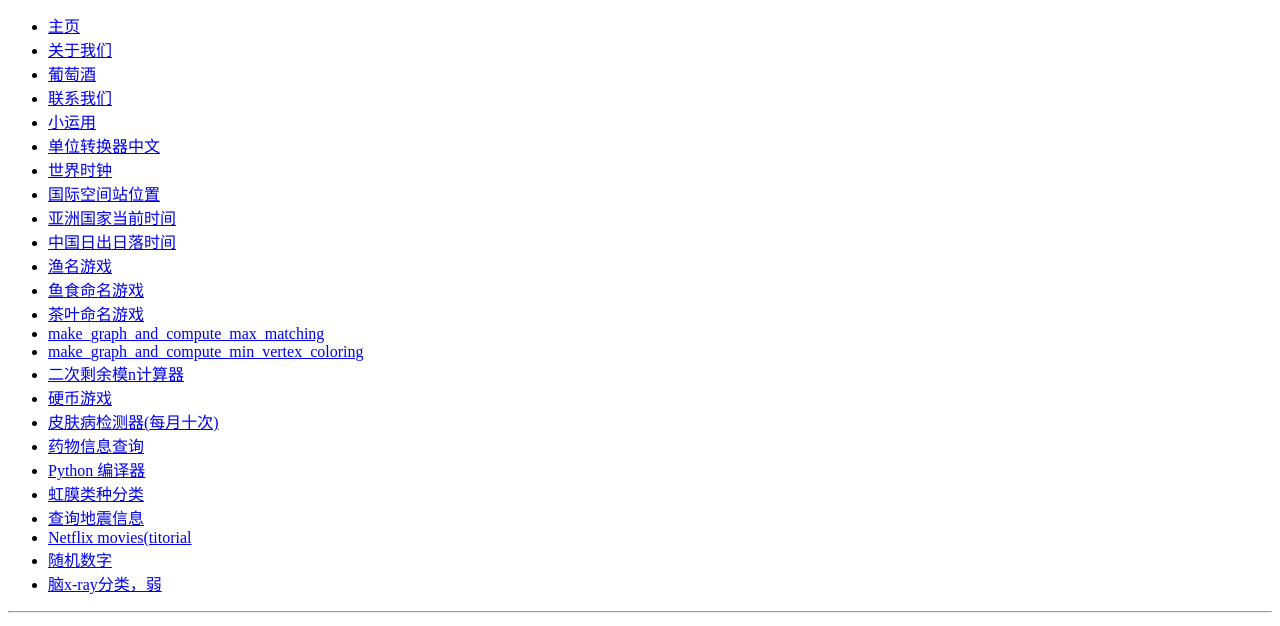
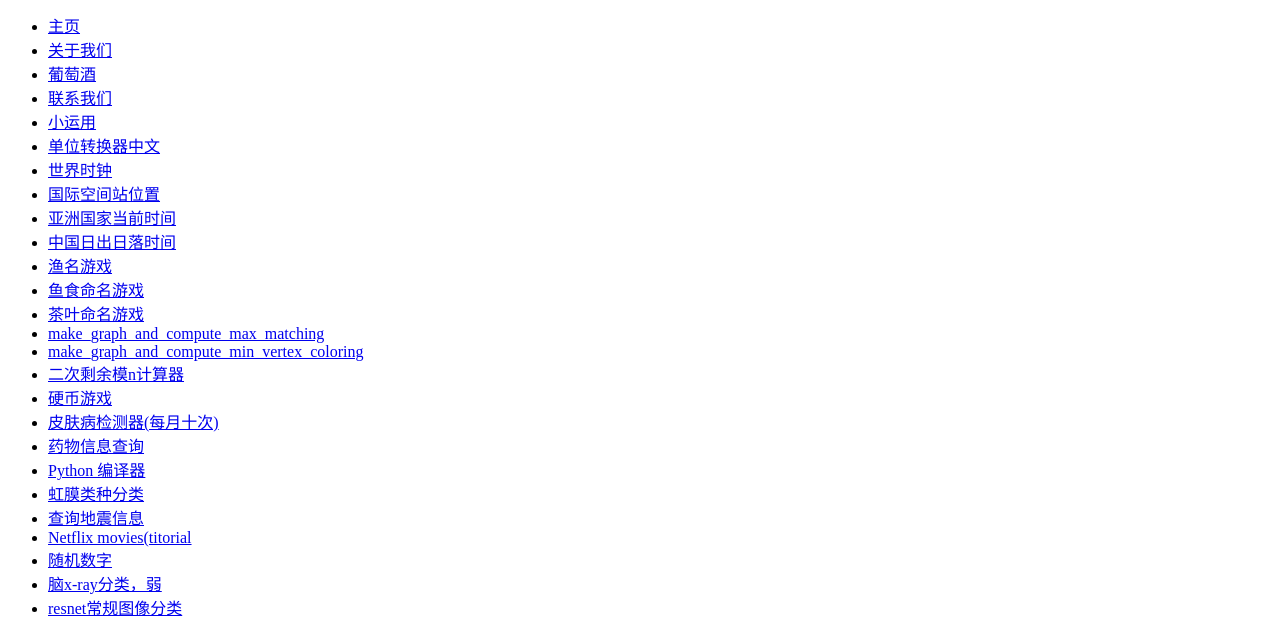
Before and after one commit to daguang123456/daguang123456.github.io, a plain HTML site: page index.html in a window 1280 px wide. Shown: the part 296-922 px from the top of the page. Drawn offline with Linux system fonts and the light colour scheme.

Commit message:
Update index.html

```diff
--- a/index.html
+++ b/index.html
@@ -66,6 +66,7 @@
 	  <li><a href="./netflixmovie.html">Netflix movies(titorial<a href="https://testdriven.io/blog/build-spa-with-python-part-2/"></a></a></li>
 	  <li><a href="https://daguang123456-random-ml-app-app-026fdz.streamlit.app/">随机数字</a></li>
 	  <li><a href="https://daguang123456-streamlit-brain-mri-app-eai1a3.streamlit.app/">脑x-ray分类，弱</a></li>
+          <li><a href="https://daguang123456-streamlit-general-image-classification-app-jozi51.streamlit.app/">resnet常规图像分类</a></li>
 
 
 
```
